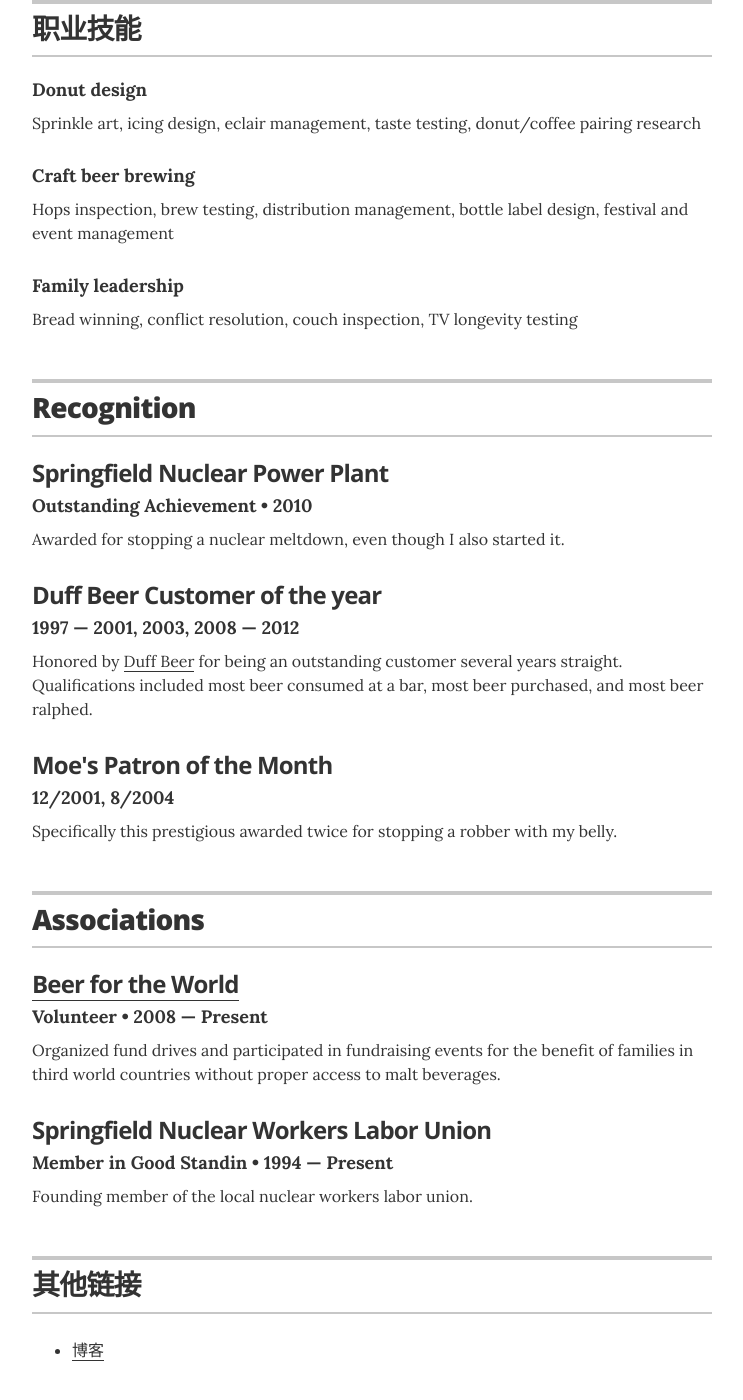
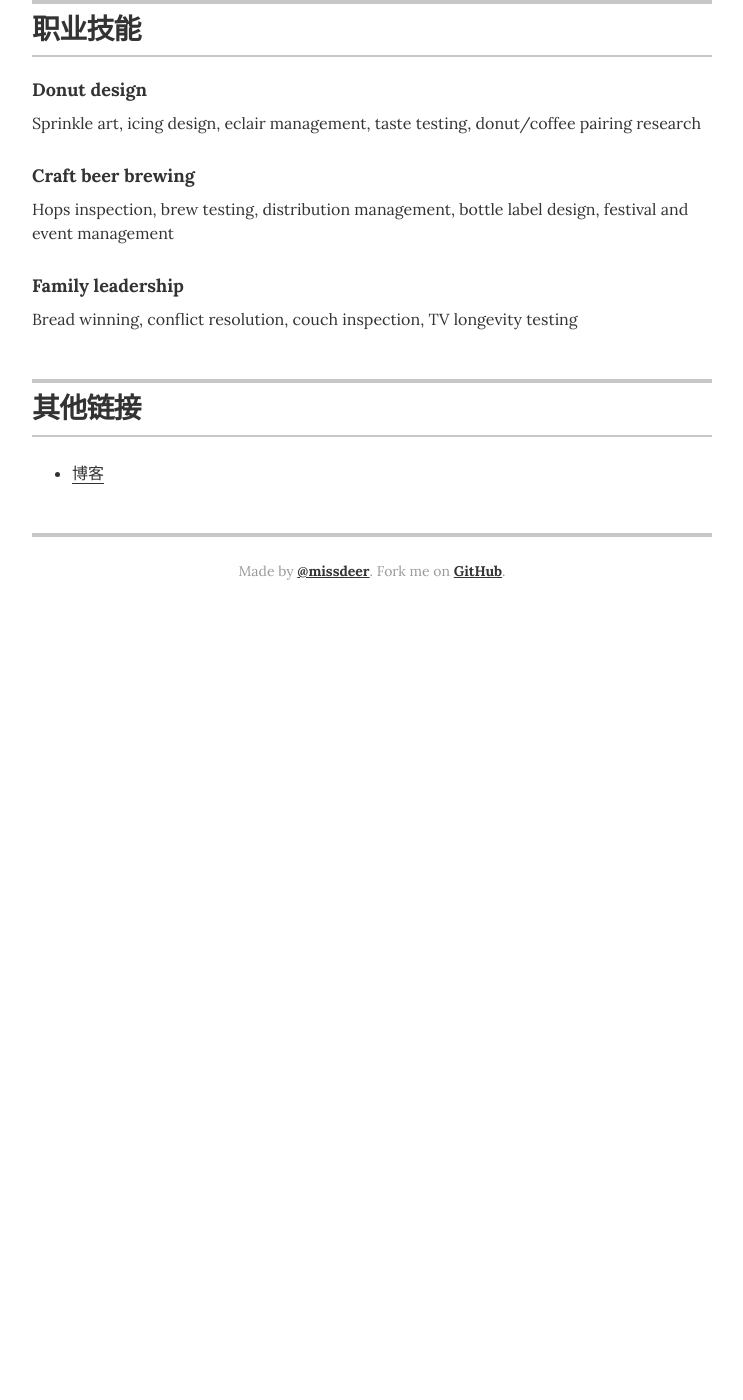
Before and after one commit to missdeer/fanresume, a Jekyll site: the page built from index.html, in a window 1280 px wide and 1400 px high, scrolled down 1963 px. Shown: the whole window, without its empty margins (268-1011 px from the left). Built offline with Jekyll 4.4.1, drawn with Linux system fonts in a browser that asks for light colours; after the commit the page ends 2593 px from its top, so only the background shows below that.

Commit message:
(*)resume content WIP

```diff
--- a/_layouts/resume.html
+++ b/_layouts/resume.html
@@ -164,60 +164,6 @@
       <!-- end Skills -->
       {% endif %}
 
-      {% if site.resume_section_recognition %}
-      <!-- begin Recognition -->
-      <section class="content-section">
-
-        <header class="section-header">
-          <h2>Recognition</h2>
-        </header>
-
-        <div class="resume-item">
-          <h3 class="resume-item-title" itemprop="award">Springfield Nuclear Power Plant</h3>
-          <h4 class="resume-item-details">Outstanding Achievement &bull; 2010</h4>
-          <p class="resume-item-copy">Awarded for stopping a nuclear meltdown, even though I also started it.</p>
-        </div>
-
-        <div class="resume-item">
-          <h3 class="resume-item-title" itemprop="award">Duff Beer Customer of the year</h3>
-          <h4 class="resume-item-details">1997 &mdash; 2001, 2003, 2008 &mdash; 2012</h4>
-          <p class="resume-item-copy">Honored by <a href="https://en.wikipedia.org/wiki/Duff_Beer">Duff Beer</a> for being an outstanding customer several years straight. Qualifications included most beer consumed at a bar, most beer purchased, and most beer ralphed.</p>
-        </div>
-
-        <div class="resume-item">
-          <h3 class="resume-item-title" itemprop="award">Moe's Patron of the Month</h3>
-          <h4 class="resume-item-details">12/2001, 8/2004</h4>
-          <p class="resume-item-copy">Specifically this prestigious awarded twice for stopping a robber with my belly.</p>
-        </div>
-
-      </section>
-      <!-- end Recognition -->
-      {% endif %}
-
-      {% if site.resume_section_associations %}
-      <!-- begin Associations -->
-      <section class="content-section">
-
-        <header class="section-header">
-          <h2>Associations</h2>
-        </header>
-
-        <div class="resume-item">
-          <h3 class="resume-item-title"><a href="http://beerfortheworld.com">Beer for the World</a></h3>
-          <h4 class="resume-item-details">Volunteer &bull; 2008 &mdash; Present</h4>
-          <p class="resume-item-copy">Organized fund drives and participated in fundraising events for the benefit of families in third world countries without proper access to malt beverages.</p>
-        </div>
-
-        <div class="resume-item">
-          <h3 class="resume-item-title">Springfield Nuclear Workers Labor Union</h3>
-          <h4 class="resume-item-details">Member in Good Standin &bull; 1994 &mdash; Present</h4>
-          <p class="resume-item-copy">Founding member of the local nuclear workers labor union.</p>
-        </div>
-
-      </section>
-      <!-- end Associations -->
-      {% endif %}
-
       {% if site.resume_section_links %}
       <!-- begin Links -->
       <section class="content-section">
```
